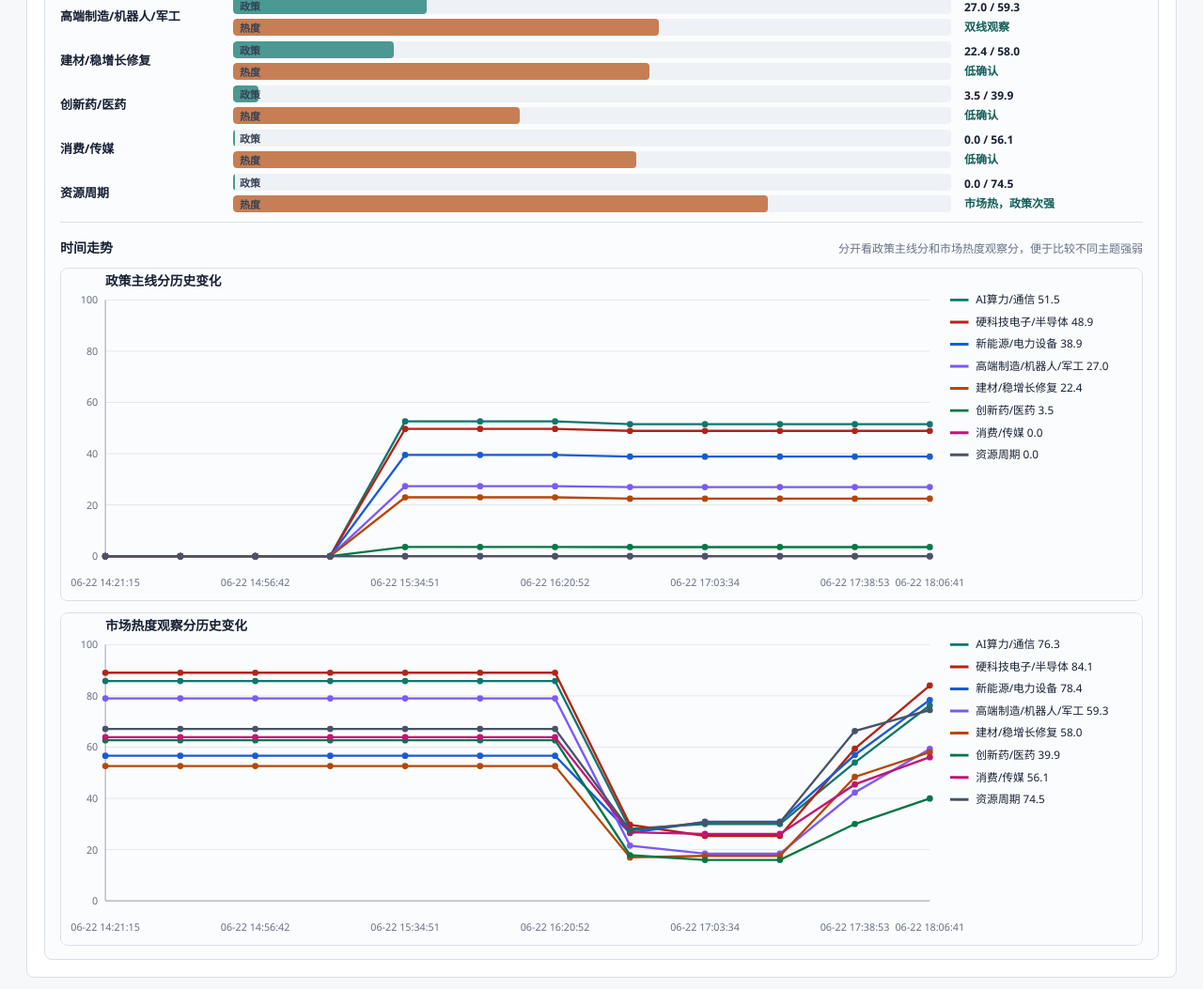
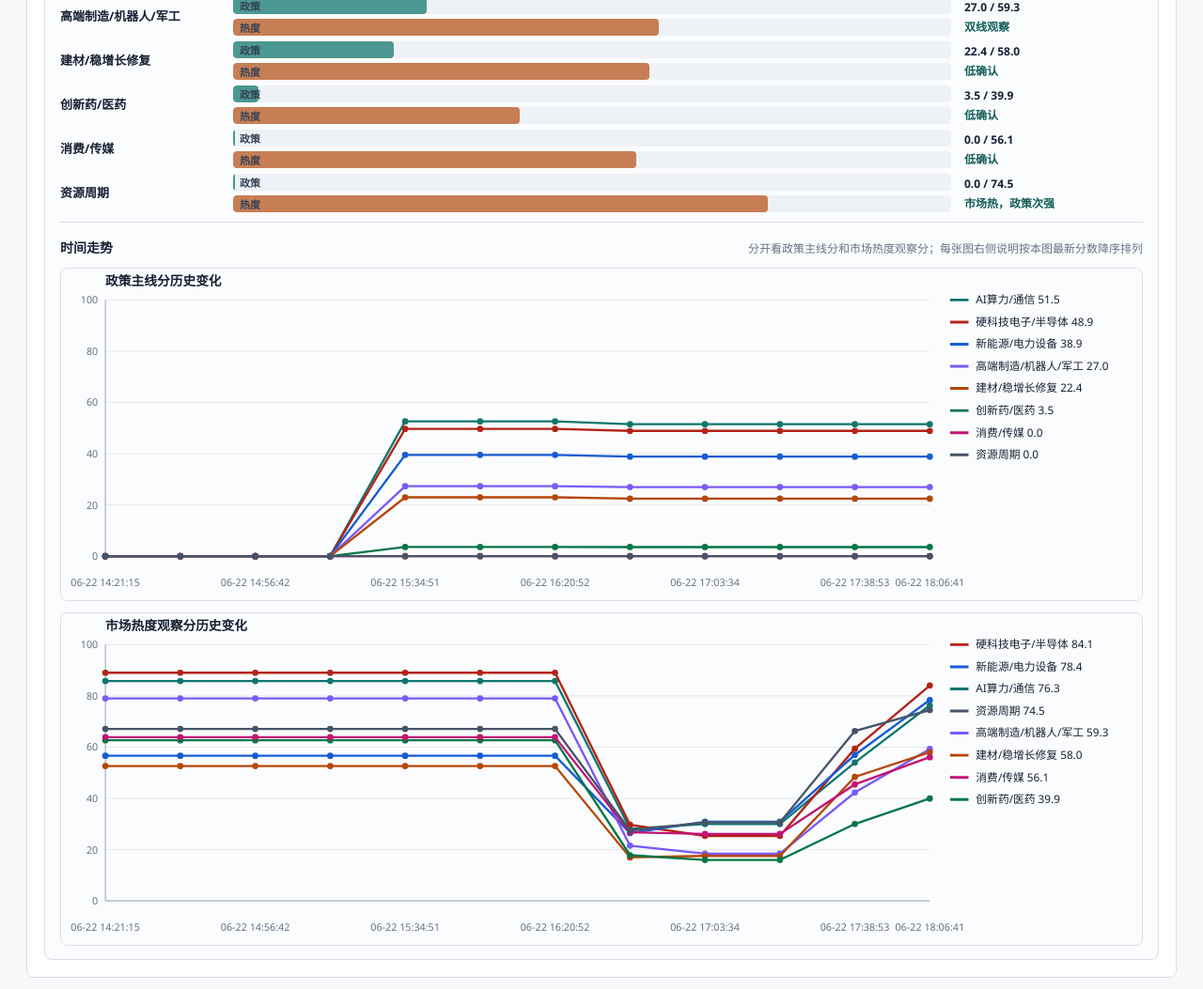
Before and after one commit to imherro/MyInvestTheme, a FastAPI app: page / in a window 1280 px wide. Shown: the part 2030-3083 px from the top of the page at 94% size. Run offline with FastAPI, Linux system fonts and the light colour scheme; some libraries are stand-ins or nearby versions.

Commit message:
Sort trend chart legends by score

```diff
--- a/web/static/app.js
+++ b/web/static/app.js
@@ -56,6 +56,14 @@
     return policyScore(latestPoint(theme.points || [])) ?? -1;
   }
 
+  function latestChartScore(theme, scoreAccessor) {
+    return scoreAccessor(latestPoint(theme.points || []));
+  }
+
+  function scoreSortValue(value) {
+    return value === null ? -1 : value;
+  }
+
   function themeColor(index) {
     return THEME_COLORS[index % THEME_COLORS.length];
   }
@@ -105,6 +113,10 @@
     for (let value = 0; value <= yMax; value += 20) axisTicks.push(value);
     if (axisTicks[axisTicks.length - 1] !== yMax) axisTicks.push(yMax);
     const labelStep = Math.max(1, Math.ceil(labels.length / 6));
+    const legendThemes = [...themes].sort((a, b) => {
+      const scoreDiff = scoreSortValue(latestChartScore(b, scoreAccessor)) - scoreSortValue(latestChartScore(a, scoreAccessor));
+      return scoreDiff || String(a.theme || "").localeCompare(String(b.theme || ""), "zh-Hans-CN");
+    });
 
     return `
       <svg viewBox="0 0 ${width} ${height}" role="img" aria-label="${escapeHtml(title)}">
@@ -122,13 +134,13 @@
         <line x1="${pad.left}" y1="${pad.top}" x2="${pad.left}" y2="${pad.top + plotH}" stroke="#98a2b3" />
         <line x1="${pad.left}" y1="${pad.top + plotH}" x2="${pad.left + plotW}" y2="${pad.top + plotH}" stroke="#98a2b3" />
         ${themes.map((theme, index) => {
-          const color = themeColor(index);
+          const color = theme.color || themeColor(index);
           const points = theme.points || [];
           return `<path d="${pathFor(points, scoreAccessor, xFor, yFor)}" fill="none" stroke="${color}" stroke-width="2.4" />${circlesFor(points, scoreAccessor, xFor, yFor, color, label, theme.theme)}`;
         }).join("")}
-        ${themes.map((theme, index) => {
+        ${legendThemes.map((theme, index) => {
           const y = pad.top + index * 24;
-          const color = themeColor(index);
+          const color = theme.color || themeColor(index);
           const latest = scoreAccessor(latestPoint(theme.points || []));
           return `<line x1="${pad.left + plotW + 22}" y1="${y}" x2="${pad.left + plotW + 42}" y2="${y}" stroke="${color}" stroke-width="3" /><text x="${pad.left + plotW + 50}" y="${y + 4}" font-size="12" fill="#172033">${escapeHtml(theme.theme)} ${formatScore(latest)}</text>`;
         }).join("")}
@@ -169,7 +181,8 @@
       }))
       .filter((theme) => theme.points.length)
       .sort((a, b) => latestPolicyScore(b) - latestPolicyScore(a))
-      .slice(0, 8);
+      .slice(0, 8)
+      .map((theme, index) => ({ ...theme, color: themeColor(index) }));
 
     if (!themes.length) {
       container.innerHTML = '<div class="chart-empty">暂无曲线数据。</div>';
@@ -200,7 +213,7 @@
         </div>
         <div class="chart-subhead">
           <strong>时间走势</strong>
-          <span>分开看政策主线分和市场热度观察分，便于比较不同主题强弱</span>
+          <span>分开看政策主线分和市场热度观察分；每张图右侧说明按本图最新分数降序排列</span>
         </div>
         <div class="trend-list">
           <div class="trend-card">${renderTrendChart(themes, labels, policyScore, "政策主线分历史变化", "政策主线分", yMax)}</div>
--- a/web/templates/base.html
+++ b/web/templates/base.html
@@ -21,7 +21,7 @@
     <main class="page">
       {% block content %}{% endblock %}
     </main>
-    <script src="/static/app.js?v=split-trend-chart-20260623"></script>
+    <script src="/static/app.js?v=trend-legend-score-sort-20260623"></script>
     {% block scripts %}{% endblock %}
     <script src="https://invest.okbbc.com/footer.js" defer></script>
   </body>
```
Also changed, not shown: web/tests/test_app.py (+4 -0 lines).
